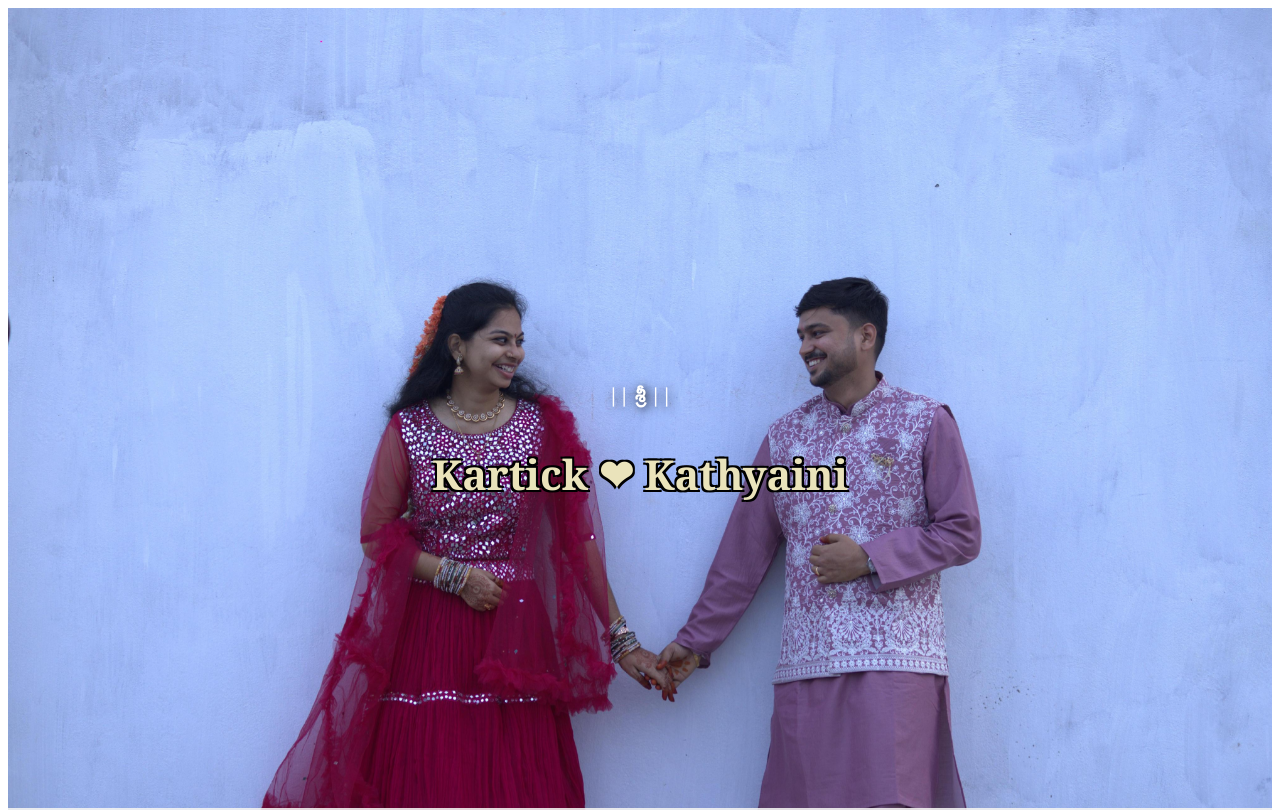
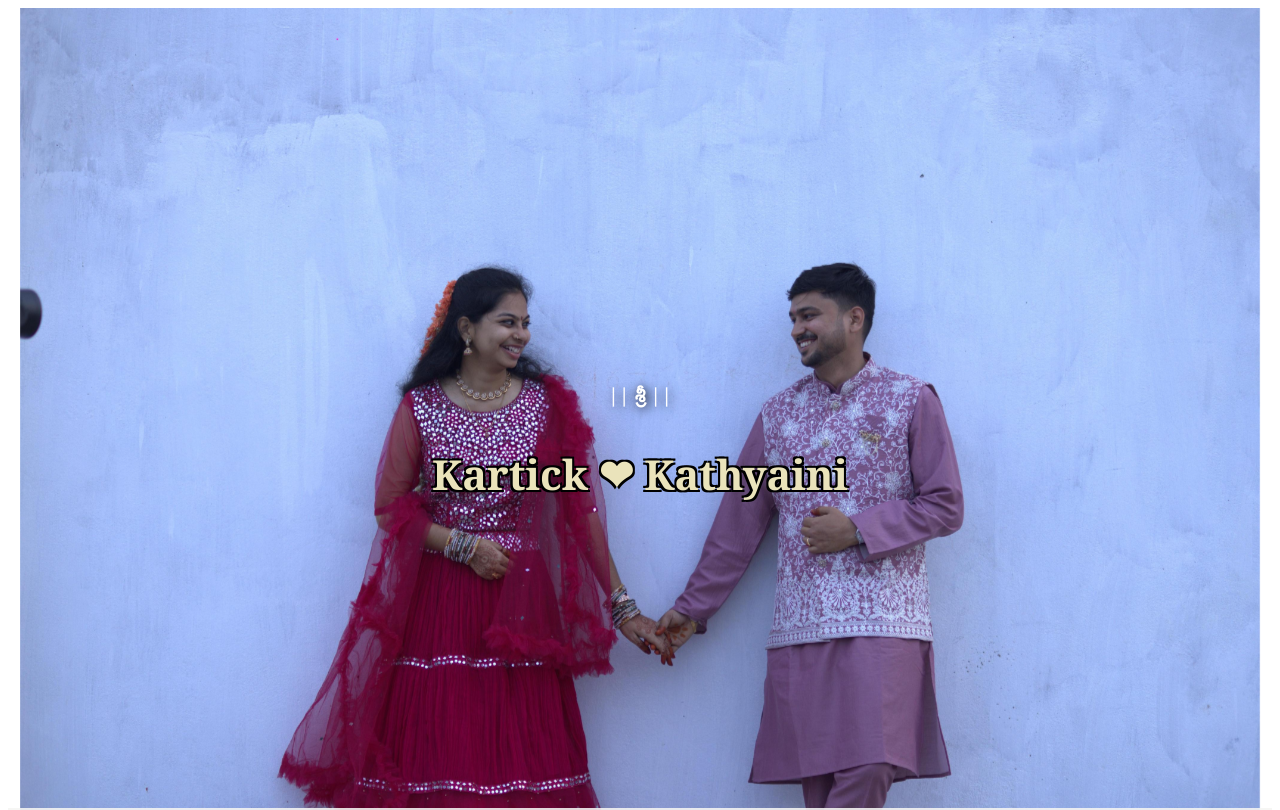
Before and after one commit to Saikathyaini/Kartick-Kathyaini-Invitation, an Angular app: page / in a window 1280 px wide. Shown: the top 810 px of the page. Built offline with nearby package versions, Linux system fonts and the light colour scheme.

Commit message:
updated invitation tap to open

```diff
--- a/src/app/kartick-katy/kartick-katy.component.css
+++ b/src/app/kartick-katy/kartick-katy.component.css
@@ -10,7 +10,9 @@ height:100vh;
 width:100%;
 
 background-image: url('/assets/ours.jpeg');
-background-size: cover;
+/* background-size: cover; */
+background-size: contain;
+background-color: #ffffff;
 background-position: center top;
 background-repeat: no-repeat;
 
```
